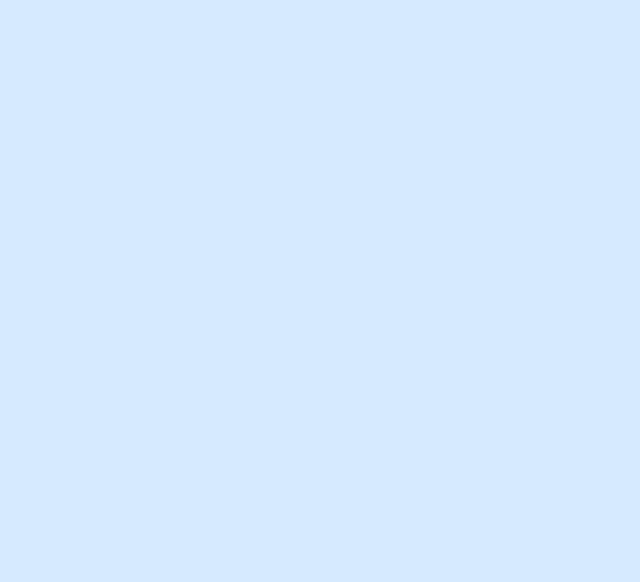
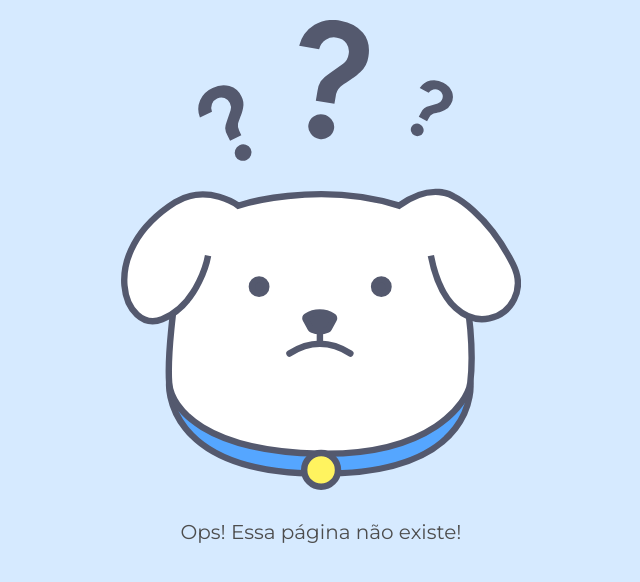
Before and after one commit to artenlf/react-SPA-doguito, a React (Create React App) app in the folder petshop/: page /posts/1 in a window 1280 px wide. Shown: the top 582 px of the page, without its empty margins (319-959 px from the left). Built offline with nearby package versions, Linux system fonts and the light colour scheme.

Commit message:
Códigos Aula 2

```diff
--- a/petshop/src/App.jsx
+++ b/petshop/src/App.jsx
@@ -3,6 +3,7 @@ import "./assets/css/base/base.css";
 import { BrowserRouter as Router, Route, Switch } from "react-router-dom";
 import Home from "./paginas/Home";
 import Sobre from "./paginas/Sobre";
+import Pagina404 from "./paginas/Pagina404";
 
 function App() {
   return (
@@ -14,6 +15,9 @@ function App() {
         <Route path="/sobre">
           <Sobre />
         </Route>
+        <Route>
+          <Pagina404 />
+        </Route>
       </Switch>
     </Router>
   );
--- /dev/null
+++ b/petshop/src/paginas/Pagina404.jsx
@@ -0,0 +1,14 @@
+import React from "react";
+import image from "../assets/img/doguito404.svg";
+import "../assets/css/404.css";
+
+const Pagina404 = () => {
+  return (
+    <main className="container flex flex--centro flex--coluna">
+      <img src={image} alt="Ilustração Doguito" className="doguito-imagem" />
+      <p className="naoencontrado-texto">Ops! Essa página não existe!</p>
+    </main>
+  );
+};
+
+export default Pagina404;
```
